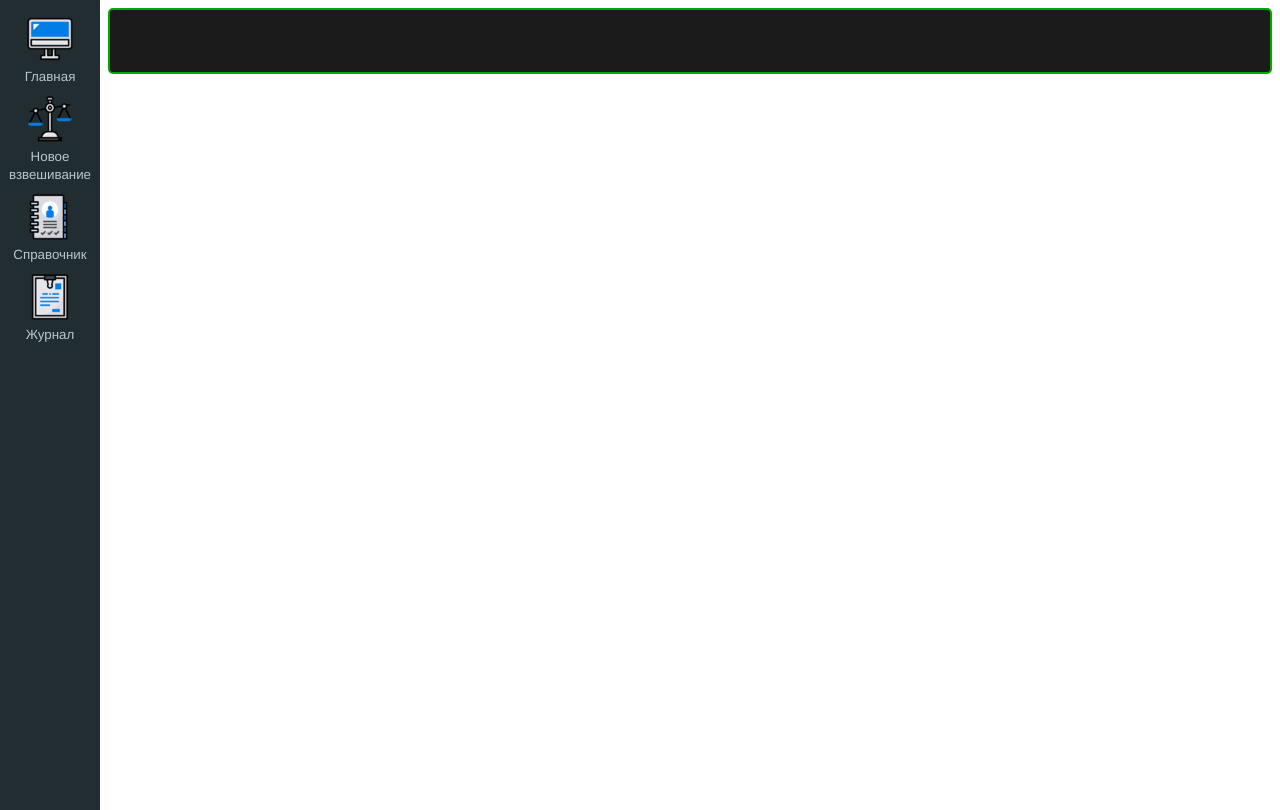
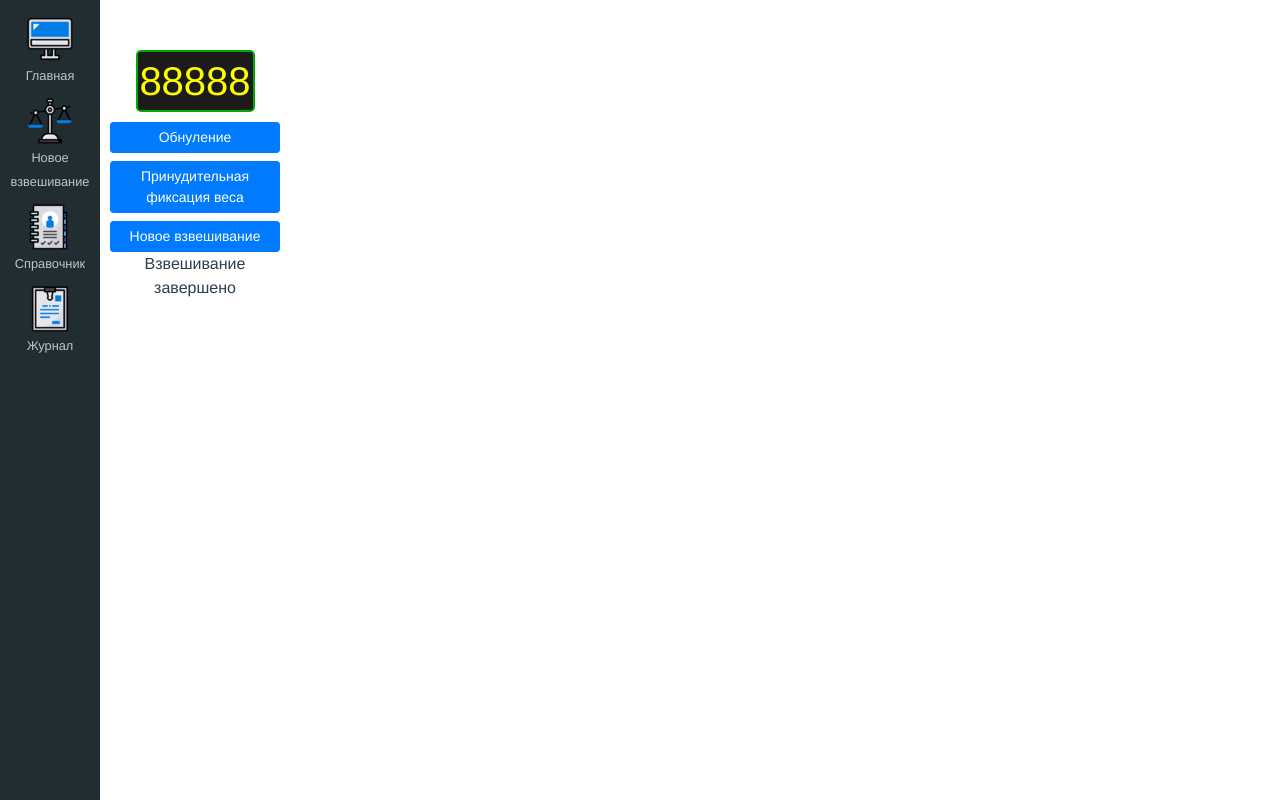
Before and after one commit to DronTat/vesovaya_b, a Vue app in the folder vue/: page / in a window 1280 px wide. Built offline with nearby package versions, Linux system fonts and the light colour scheme.

Commit message:
Добавил кнопки и вес в general без функций

```diff
--- a/vue/public/index.html
+++ b/vue/public/index.html
@@ -5,8 +5,8 @@
     <meta http-equiv="X-UA-Compatible" content="IE=edge">
     <meta name="viewport" content="width=device-width,initial-scale=1.0">
     <link rel="icon" href="<%= BASE_URL %>favicon.ico">
+    <link rel="stylesheet" href="https://stackpath.bootstrapcdn.com/bootstrap/4.3.1/css/bootstrap.min.css" integrity="sha384-ggOyR0iXCbMQv3Xipma34MD+dH/1fQ784/j6cY/iJTQUOhcWr7x9JvoRxT2MZw1T" crossorigin="anonymous">
     <title>vesovaya</title>
-    <!--<link rel="stylesheet" href="../../../vesi_b(old)/angular/src/css/style.css">-->
   </head>
   <body>
     <noscript>
@@ -15,5 +15,12 @@
     <div id="app"></div>
     <!-- built files will be auto injected -->
 
+
   </body>
+
+  <style>
+    body{
+      margin: 0;
+    }
+  </style>
 </html>
--- a/vue/src/components/General.vue
+++ b/vue/src/components/General.vue
@@ -1,9 +1,25 @@
 <template>
     <div class="general">
-        <div class="input">
-            <div class="weight-val" style="height: 62px">
-                <span></span>
+        <div class="row">
+            <div class="col-2">
+                <div class="weight-val">
+                    <span>88888</span>
+                </div>
+                <div class="weight-button">
+                    <button type="button" class="btn btn-primary btn-sm btn-block">Обнуление</button>
+                    <button type="button" class="btn btn-primary btn-sm btn-block">Принудительная фиксация веса</button>
+                    <button type="button" class="btn btn-primary btn-sm btn-block">Новое взвешивание</button>
+                </div>
+                <div class="weight-status">
+                    <span>Взвешивание завершено</span>
+                </div>
             </div>
+            <div class="col-10">
+
+            </div>
+        </div>
+        <div class="row">
+
         </div>
     </div>
 </template>
@@ -17,14 +33,16 @@
 <!-- Add "scoped" attribute to limit CSS to this component only -->
 <style scoped>
     .weight-val{
+        width: 70%;
         background-color: #1b1b1b;
         border-radius: 5px;
         border: 2px solid #00aa00;
-        height: auto;
+        height: 62px;
         color: yellow;
         font-size: 250%;
         display: flex;
         justify-content: center; /*Центрирование по горизонтали*/
         align-items: center;     /*Центрирование по вертикали */
+        margin: 50px auto 10px;
     }
 </style>
--- a/vue/src/components/MainField.vue
+++ b/vue/src/components/MainField.vue
@@ -18,6 +18,6 @@ export default {
 <!-- Add "scoped" attribute to limit CSS to this component only -->
 <style scoped>
   .main-field{
-    margin-left: 100px;
+    margin-left: 110px;
   }
 </style>
--- a/vue/src/components/Sidebar.vue
+++ b/vue/src/components/Sidebar.vue
@@ -42,8 +42,8 @@ export default {
   .sidebar {
     position: absolute;
     width: 100px;
-    left: 0;
-    top: 0;
+    /*left: 0;*/
+    /*top: 0;*/
     height: 100%;
     background: #222d32;
     z-index: 0;
```
